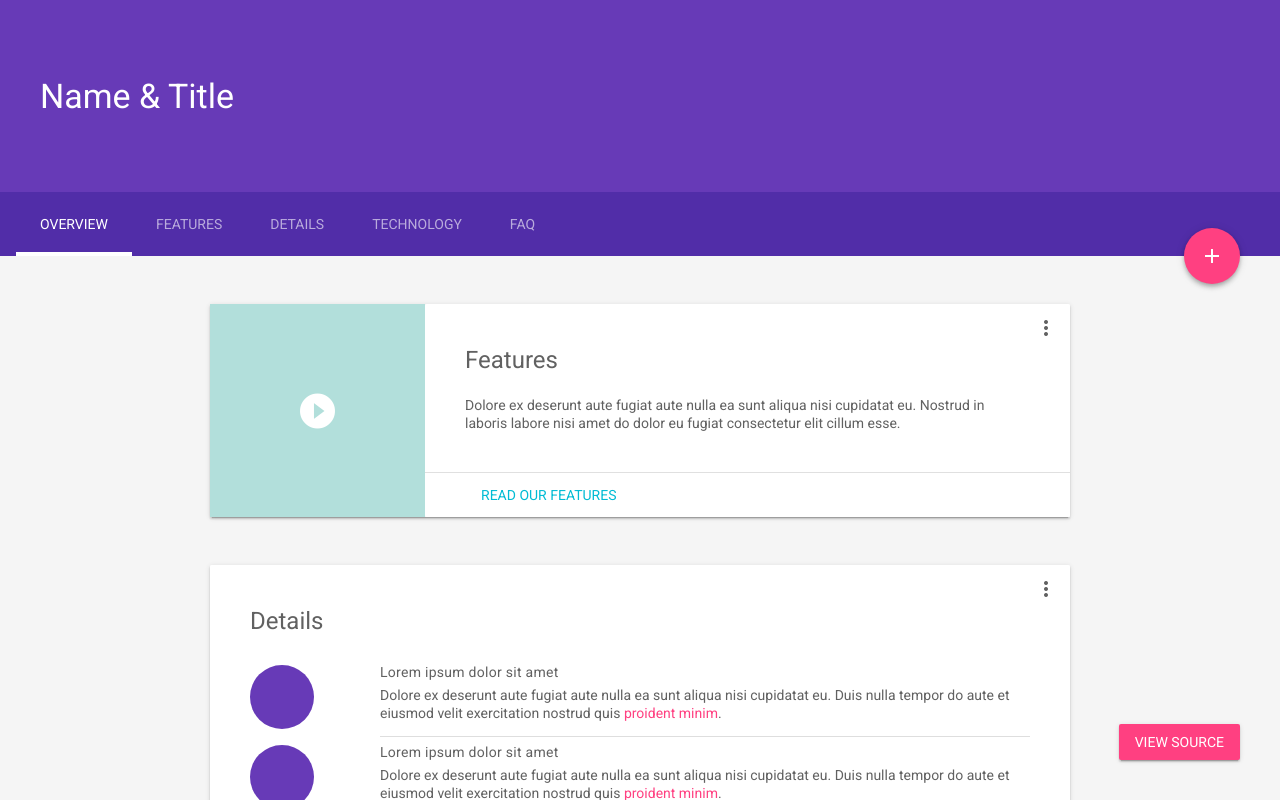
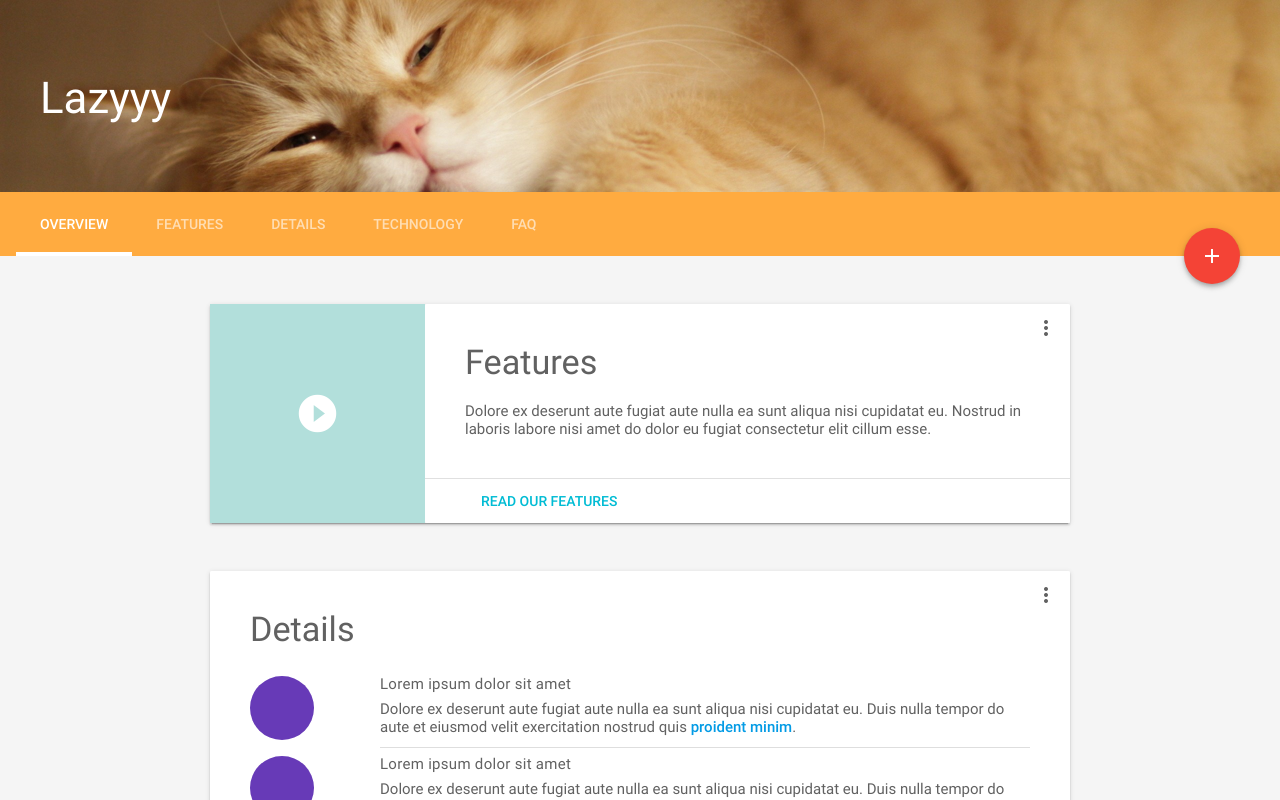
Before and after one commit to liside/Lazyyy, a plain HTML site: page index.html in a window 1280 px wide. Drawn offline with nearby package versions, Linux system fonts and the light colour scheme.

Commit message:
frontend changes

```diff
--- a/css/styles.css
+++ b/css/styles.css
@@ -236,3 +236,10 @@ html, body {
 .mdl-demo .mdl-menu__container {
   z-index: 99;
 }
+
+#header{
+  background-image: url("../images/cover.jpg");
+  background-repeat: no-repeat;
+  background-size: cover;
+  background-position-y: -25vw;
+}
--- a/index.html
+++ b/index.html
@@ -48,6 +48,15 @@
     <link rel="stylesheet" href="https://fonts.googleapis.com/icon?family=Material+Icons">
     <link rel="stylesheet" href="https://code.getmdl.io/1.2.1/material.deep_purple-pink.min.css">
     <link rel="stylesheet" href="css/styles.css">
+    <!--Import Google Icon Font-->
+    <link href="http://fonts.googleapis.com/icon?family=Material+Icons" rel="stylesheet">
+    <!--Import materialize.css-->
+    <link type="text/css" rel="stylesheet" href="css/materialize.min.css"  media="screen,projection"/>
+
+    <!--Let browser know website is optimized for mobile-->
+    <meta name="viewport" content="width=device-width, initial-scale=1.0"/>
+    <script type="text/javascript" src="https://code.jquery.com/jquery-2.1.1.min.js"></script>
+    <script type="text/javascript" src="js/materialize.min.js"></script>
     <style>
     #view-source {
       position: fixed;
@@ -62,21 +71,21 @@
   </head>
   <body class="mdl-demo mdl-color--grey-100 mdl-color-text--grey-700 mdl-base">
     <div class="mdl-layout mdl-js-layout mdl-layout--fixed-header">
-      <header class="mdl-layout__header mdl-layout__header--scroll mdl-color--primary">
+      <header class="mdl-layout__header mdl-layout__header--scroll mdl-color--primary" id="header">
         <div class="mdl-layout--large-screen-only mdl-layout__header-row">
         </div>
         <div class="mdl-layout--large-screen-only mdl-layout__header-row">
-          <h3>Name &amp; Title</h3>
+          <h3>Lazyyy</h3>
         </div>
         <div class="mdl-layout--large-screen-only mdl-layout__header-row">
         </div>
-        <div class="mdl-layout__tab-bar mdl-js-ripple-effect mdl-color--primary-dark">
+        <div class="mdl-layout__tab-bar mdl-js-ripple-effect mdl-color--primary-dark orange accent-2">
           <a href="#overview" class="mdl-layout__tab is-active">Overview</a>
           <a href="#features" class="mdl-layout__tab">Features</a>
           <a href="#features" class="mdl-layout__tab">Details</a>
           <a href="#features" class="mdl-layout__tab">Technology</a>
           <a href="#features" class="mdl-layout__tab">FAQ</a>
-          <button class="mdl-button mdl-js-button mdl-button--fab mdl-js-ripple-effect mdl-button--colored mdl-shadow--4dp mdl-color--accent" id="add">
+          <button class="mdl-button mdl-js-button mdl-button--fab mdl-js-ripple-effect mdl-button--colored mdl-shadow--4dp mdl-color--accent red" id="add">
             <i class="material-icons" role="presentation">add</i>
             <span class="visuallyhidden">Add</span>
           </button>
@@ -291,7 +300,7 @@
         </footer>
       </main>
     </div>
-    <a href="https://github.com/google/material-design-lite/blob/mdl-1.x/templates/text-only/" target="_blank" id="view-source" class="mdl-button mdl-js-button mdl-button--raised mdl-js-ripple-effect mdl-color--accent mdl-color-text--accent-contrast">View Source</a>
+    <!---<a href="https://github.com/google/material-design-lite/blob/mdl-1.x/templates/text-only/" target="_blank" id="view-source" class="mdl-button mdl-js-button mdl-button--raised mdl-js-ripple-effect mdl-color--accent mdl-color-text--accent-contrast">View Source</a>--->
     <script src="https://code.getmdl.io/1.2.1/material.min.js"></script>
   </body>
 </html>
```
Also changed, not shown: images/cover.jpg (added).
